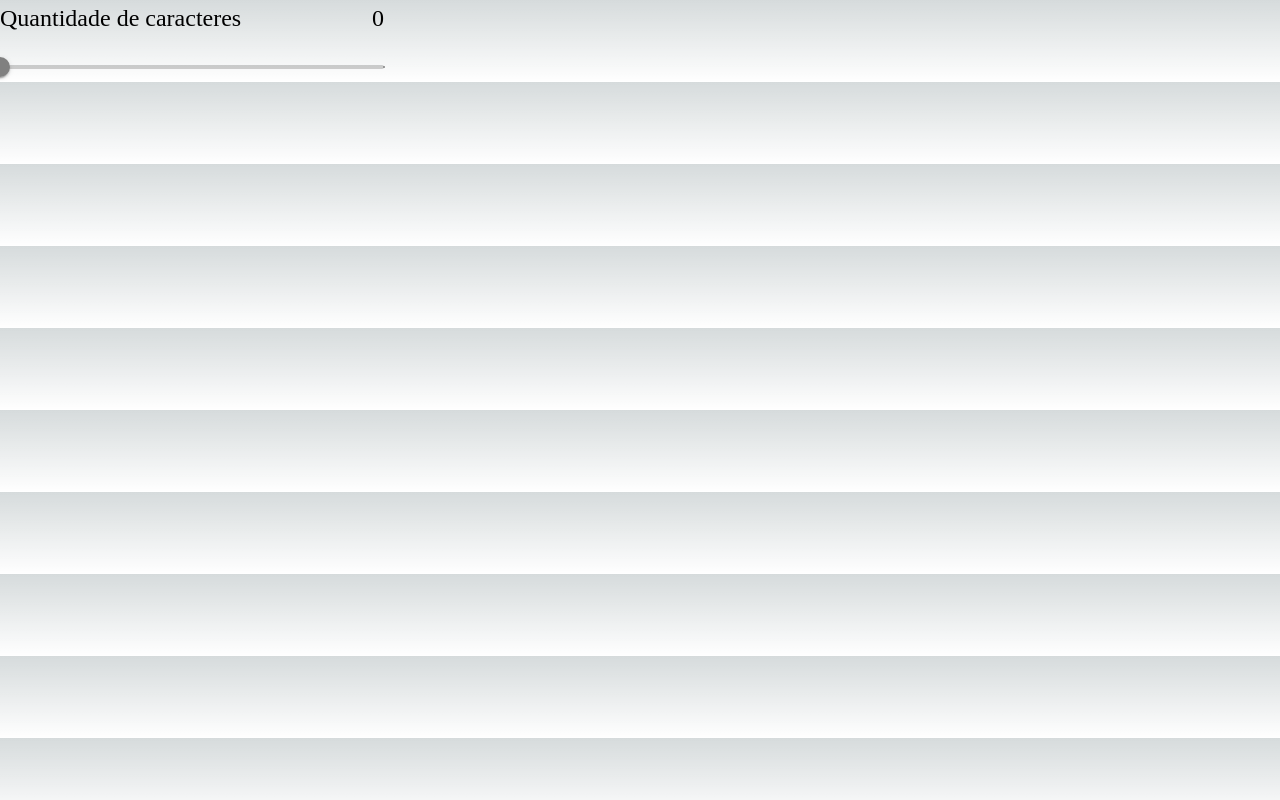
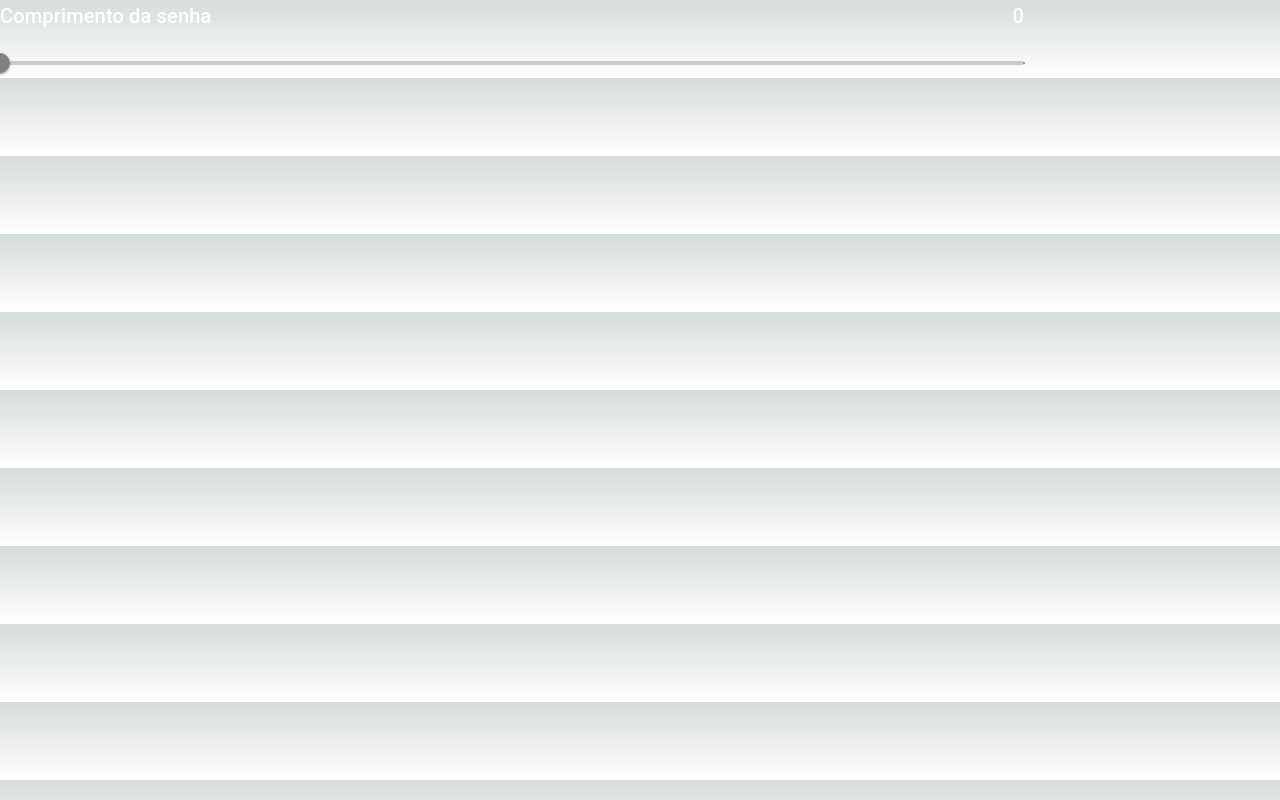
Before and after one commit to Ledelara/password-generator, a Next.js app: page /Generator/components/Slider/SliderMarker in a window 1280 px wide. Built offline with nearby package versions, Linux system fonts and the light colour scheme.

Commit message:
:recycle: refactor: substituindo Description por Typography

```diff
--- a/src/pages/Generator/components/Slider/SliderMarker.tsx
+++ b/src/pages/Generator/components/Slider/SliderMarker.tsx
@@ -1,4 +1,4 @@
-import { Box, Slider } from '@mui/material'
+import { Box, Slider, Typography } from '@mui/material'
 import { useState } from 'react'
 import { Description } from '@/pages/components/StyledComponents/styled'
 
@@ -25,7 +25,7 @@ const SliderMarker = () => {
     return (
         <Box
             sx={{
-                width: '30%',
+                width: '80%',
                 display: 'flex',
                 flexDirection: 'column',
                 alignItems: 'center',
@@ -39,8 +39,18 @@ const SliderMarker = () => {
                     width: '100%',
                 }}
             >
-                <Description>Quantidade de caracteres</Description>
-                <Description>{val}</Description>
+                <Typography
+                    variant="h6"
+                    color="white"
+                >
+                    Comprimento da senha
+                </Typography>
+                <Typography
+                    variant="h6"
+                    color="white"
+                >
+                    {val}
+                </Typography>
             </Box>
             <Slider
                 value={val}
```
